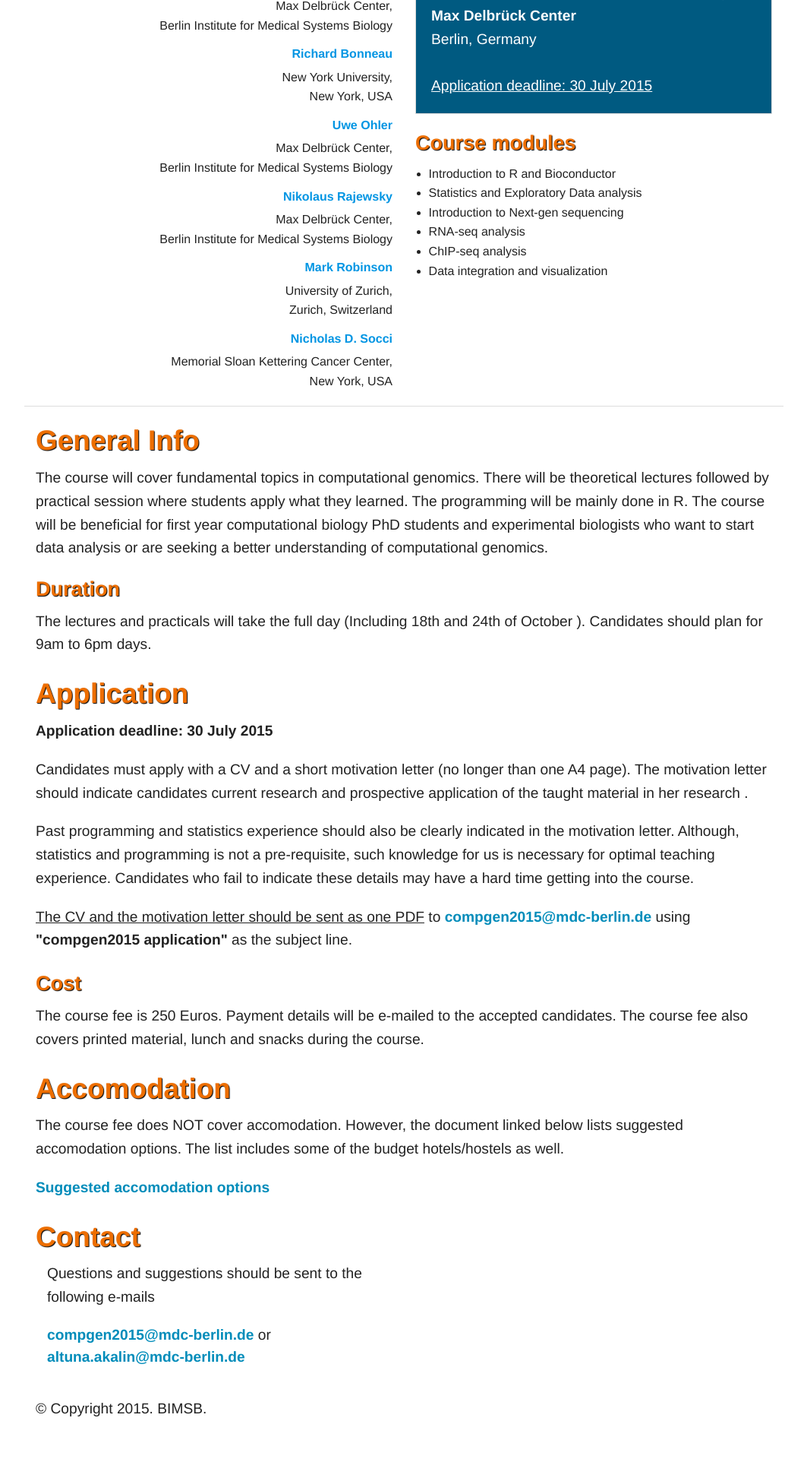
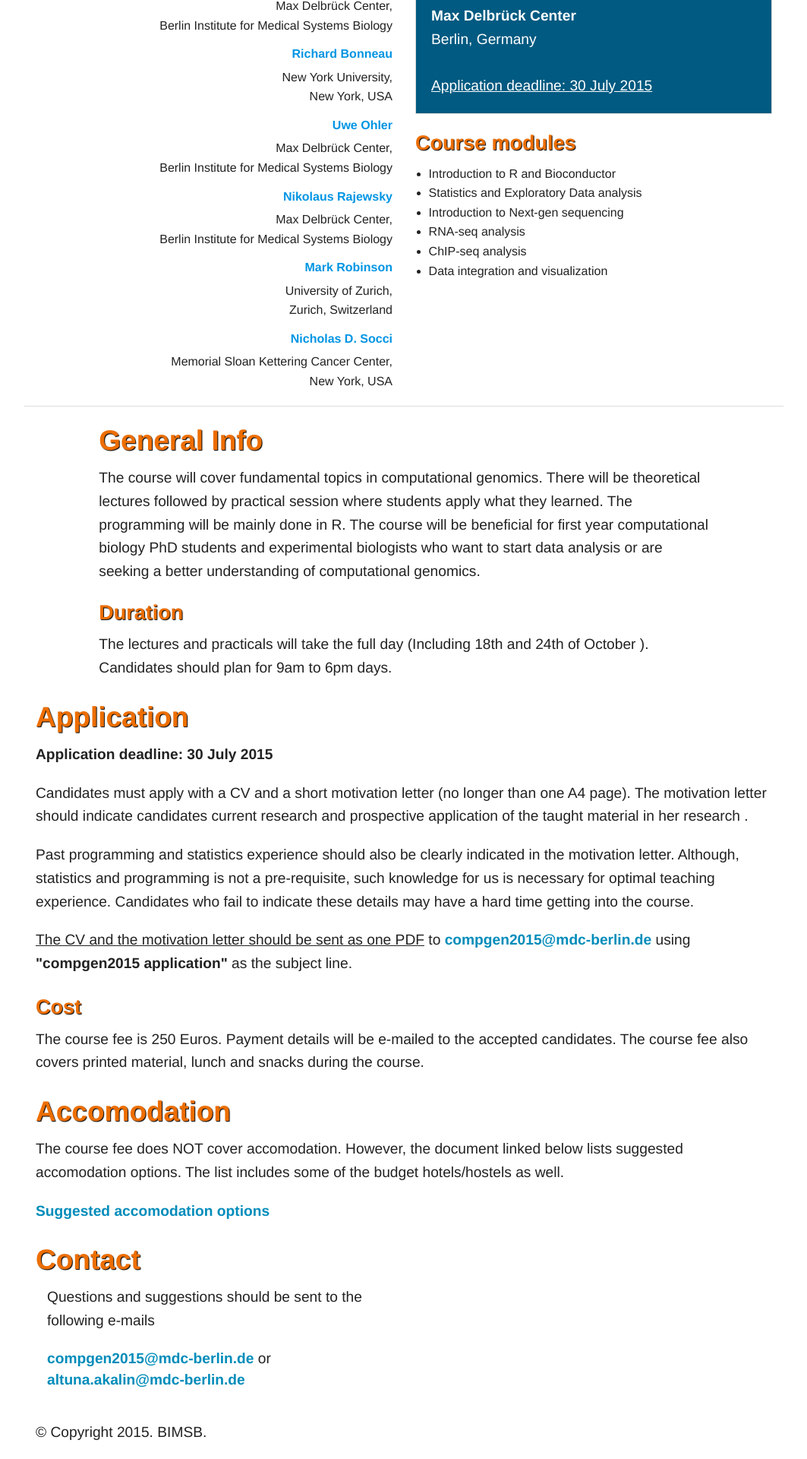
Before and after one commit to BIMSBbioinfo/compgen, a Jekyll site: the page 2015/index.html, which Jekyll copies as it is, in a window 1280 px wide. Shown: the part 718-2638 px from the top of the page at 76% size, without its empty margins (108-1171 px from the left). Built offline with Jekyll 4.4.1, drawn with Linux system fonts in a browser that asks for light colours; nearby versions of some CDN libraries; library files that are not in the unit come from our copies; before the commit the page ends 2608 px from its top, so only the background shows below that.

Commit message:
Update index.html

```diff
--- a/2015/index.html
+++ b/2015/index.html
@@ -72,7 +72,7 @@
         </ul>
       </div>
       <hr>
-      <div class="lare-10 large-centered columns">
+      <div class="small-10 large-centered columns">
         <h2 id="General info">General Info</h2>
         <p>
           The course will cover fundamental topics in computational
```
